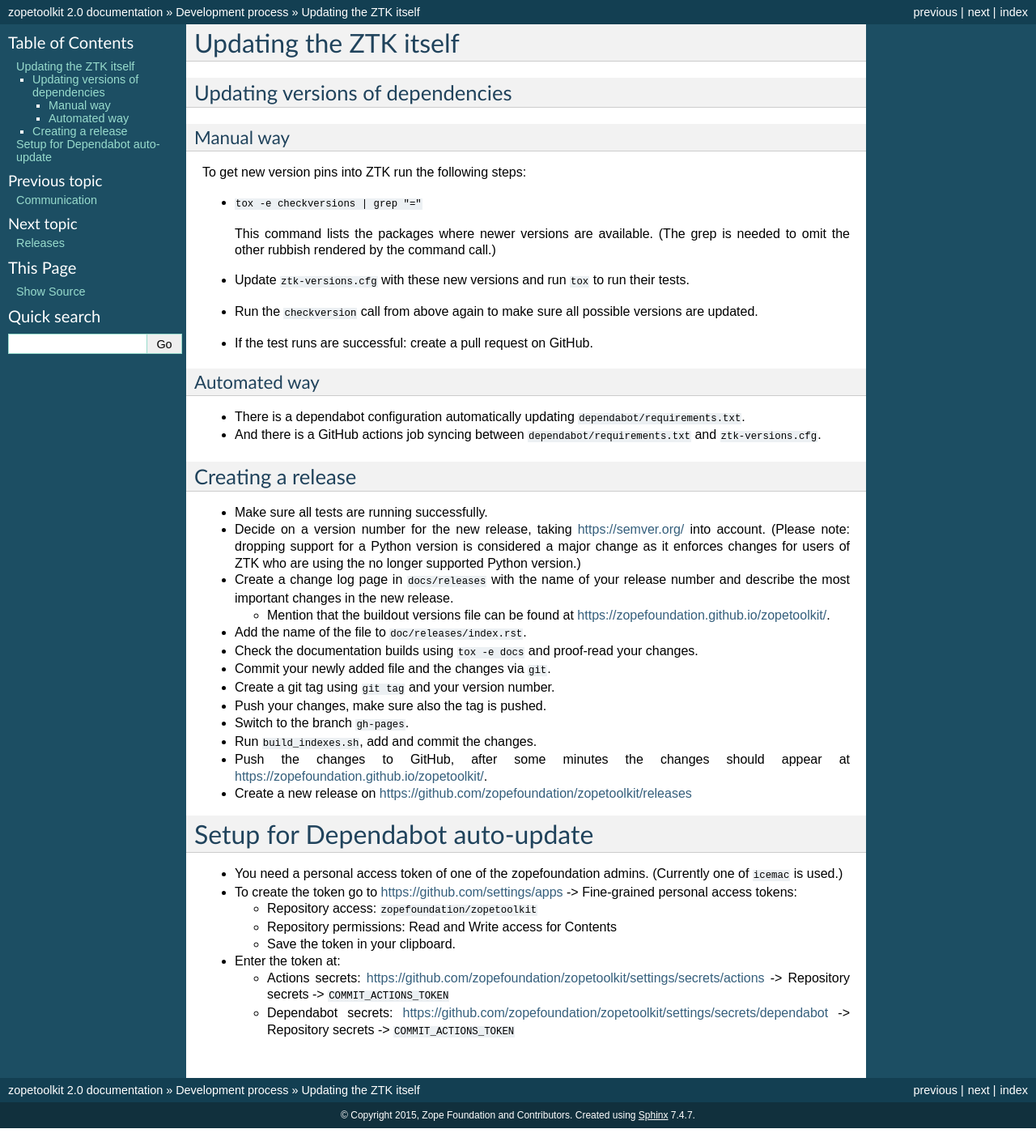
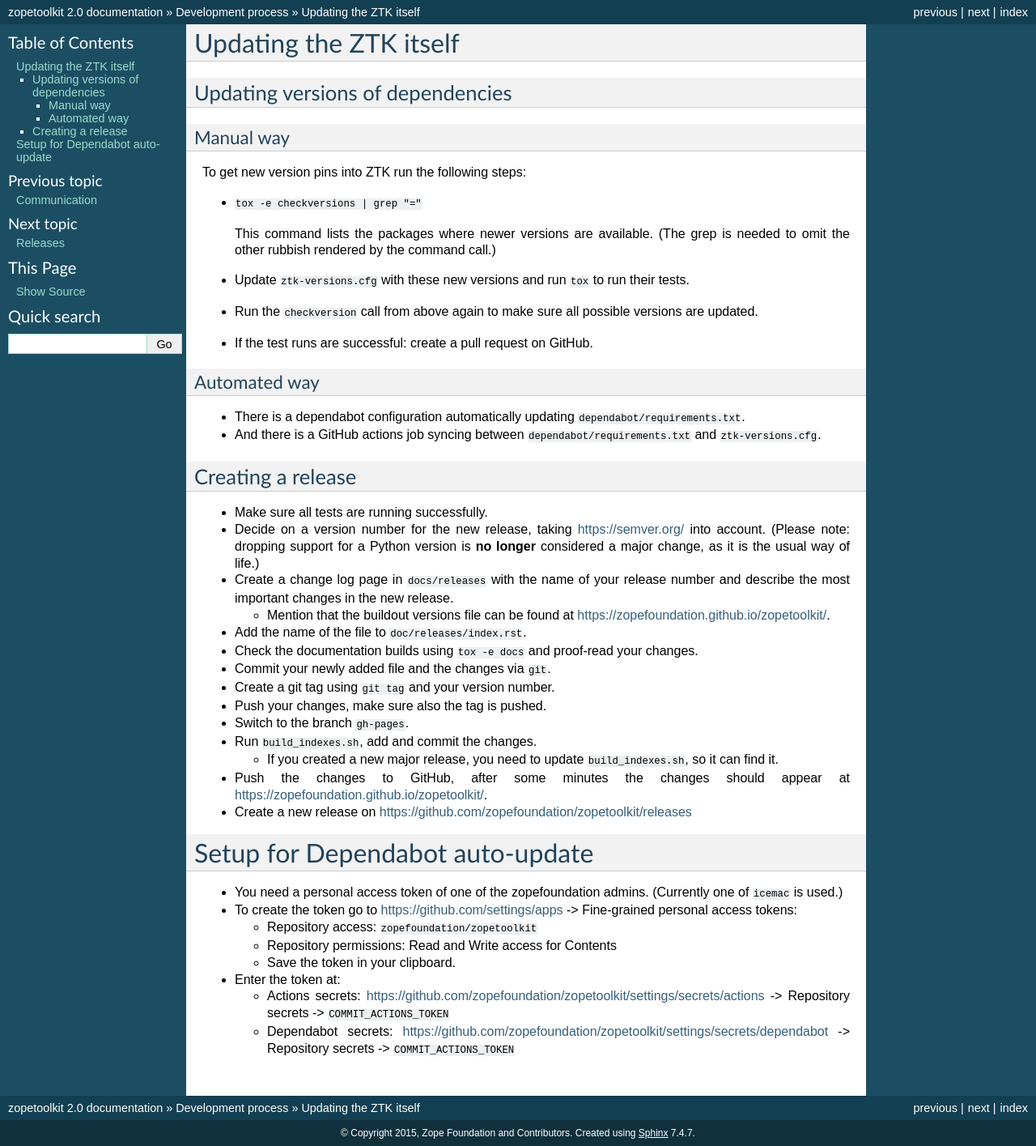
Before and after one commit to zopefoundation/zopetoolkit, a Sphinx documentation site: the page built from docs/process/updating-ztk.rst, in a window 1280 px wide. Shown: the whole page at 81% size. Built offline with Sphinx 7.4.7, drawn with Linux system fonts in a browser that asks for light colours; before the commit the page ends 1393 px from its top, so only the background shows below that.

Commit message:
Update docs to match decisions for Zope packages releases.

```diff
--- a/docs/process/updating-ztk.rst
+++ b/docs/process/updating-ztk.rst
@@ -34,8 +34,7 @@
 * Make sure all tests are running successfully.
 * Decide on a version number for the new release, taking https://semver.org/
   into account. (Please note: dropping support for a Python version is
-  considered a major change as it enforces changes for users of ZTK who are
-  using the no longer supported Python version.)
+  **no longer** considered a major change, as it is the usual way of life.)
 * Create a change log page in ``docs/releases`` with the name of your release
   number and describe the most important changes in the new release.
 
@@ -49,6 +48,9 @@
 * Push your changes, make sure also the tag is pushed.
 * Switch to the branch ``gh-pages``.
 * Run ``build_indexes.sh``, add and commit the changes.
+
+  * If you created a new major release, you need to update
+    ``build_indexes.sh``, so it can find it.
 * Push the changes to GitHub, after some minutes the changes should appear at
   https://zopefoundation.github.io/zopetoolkit/.
 * Create a new release on https://github.com/zopefoundation/zopetoolkit/releases
```
